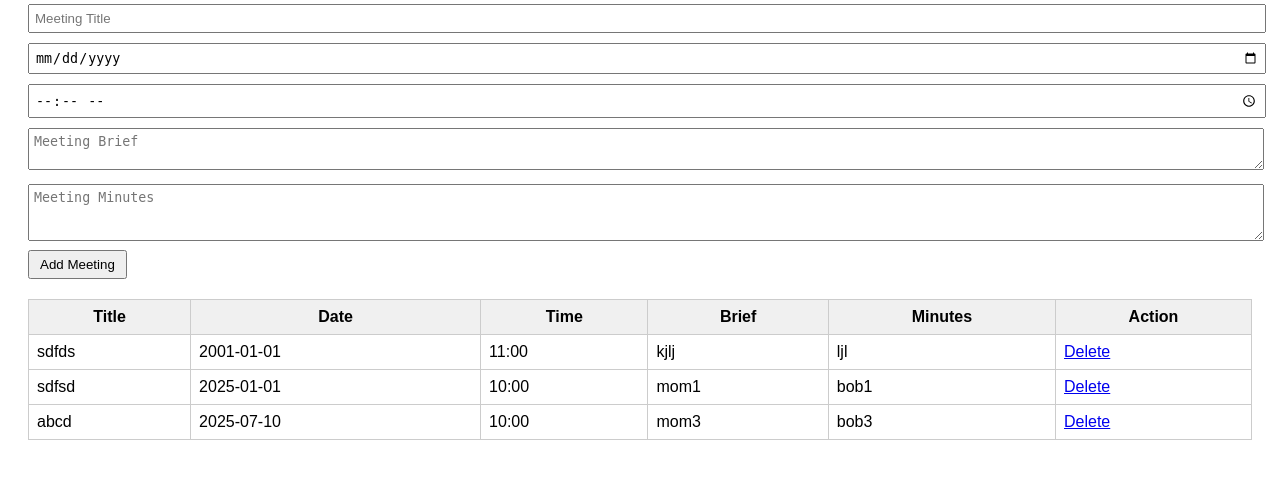
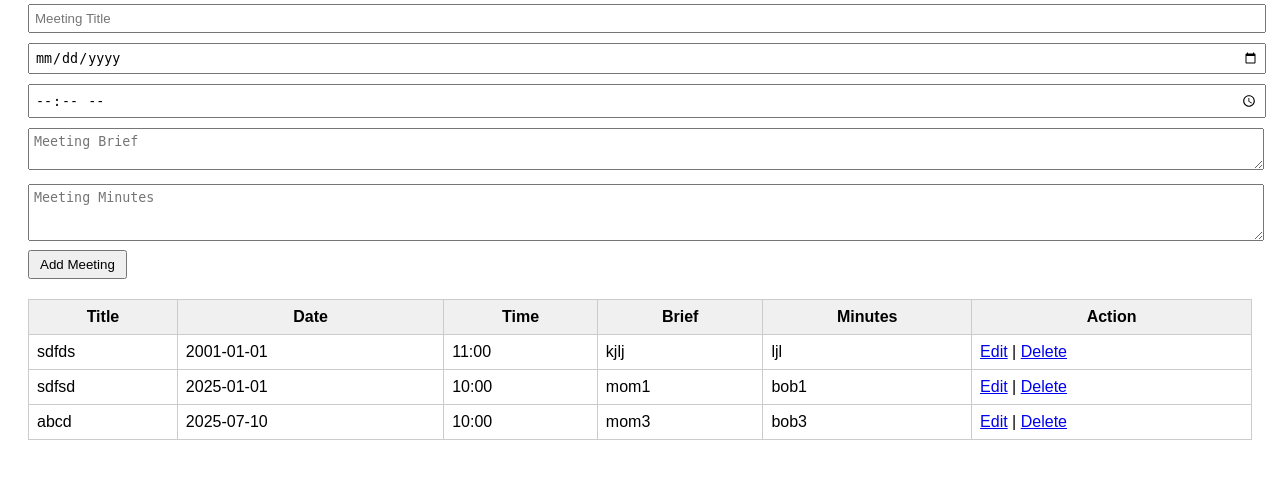
Before and after one commit to thisisonlyforspams/meeting, a Flask app: page / in a window 1280 px wide. Shown: the part 148-627 px from the top of the page. Run offline with Flask 3, Linux system fonts and the light colour scheme.

Commit message:
Update index.html

```diff
--- a/templates/index.html
+++ b/templates/index.html
@@ -44,7 +44,11 @@
             <td>{{ m.time }}</td>
             <td>{{ m.brief }}</td>
             <td>{{ m.minutes }}</td>
-            <td><a href="/delete/{{ loop.index0 }}">Delete</a></td>
+            <td>
+                <a href="/edit/{{ m.id }}">Edit</a> |
+                <a href="/delete/{{ m.id }}" onclick="return confirm('Delete this meeting?')">Delete</a>
+            </td>
+
         </tr>
         {% endfor %}
     </table>
```
